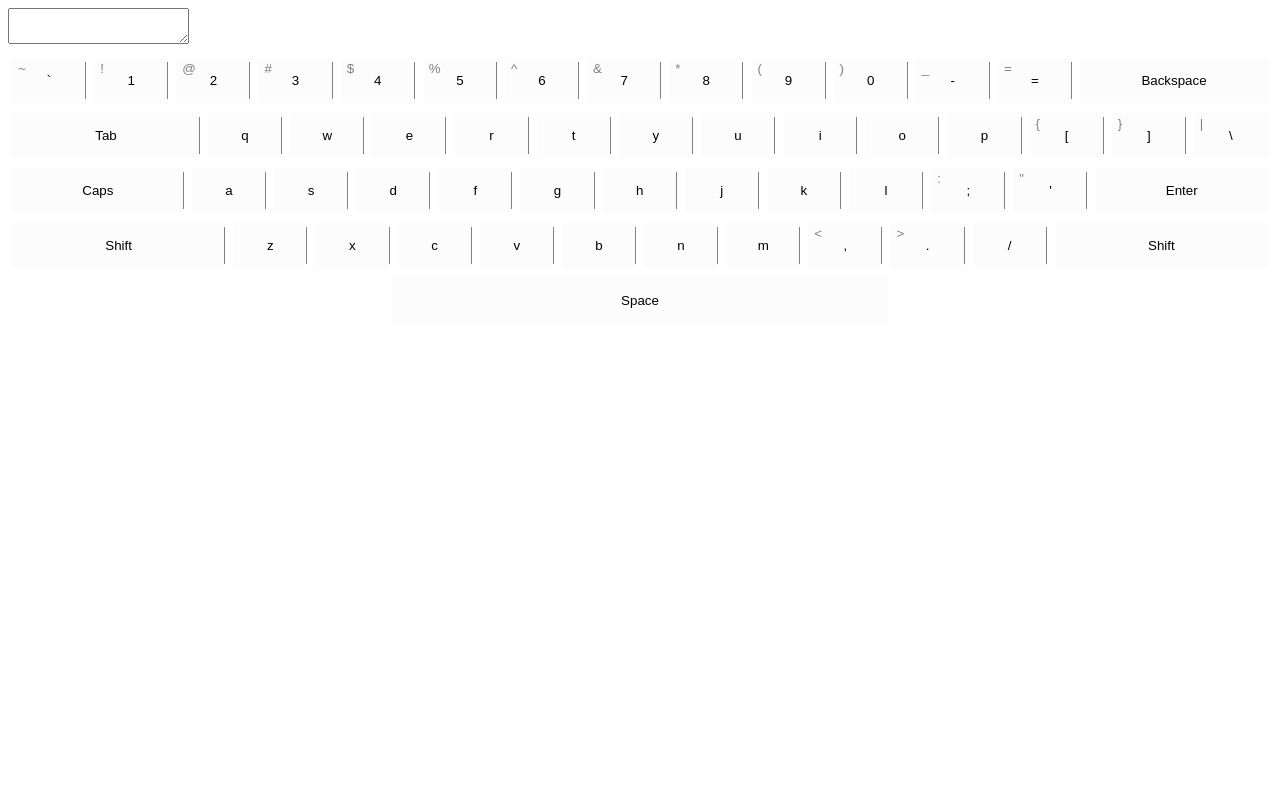
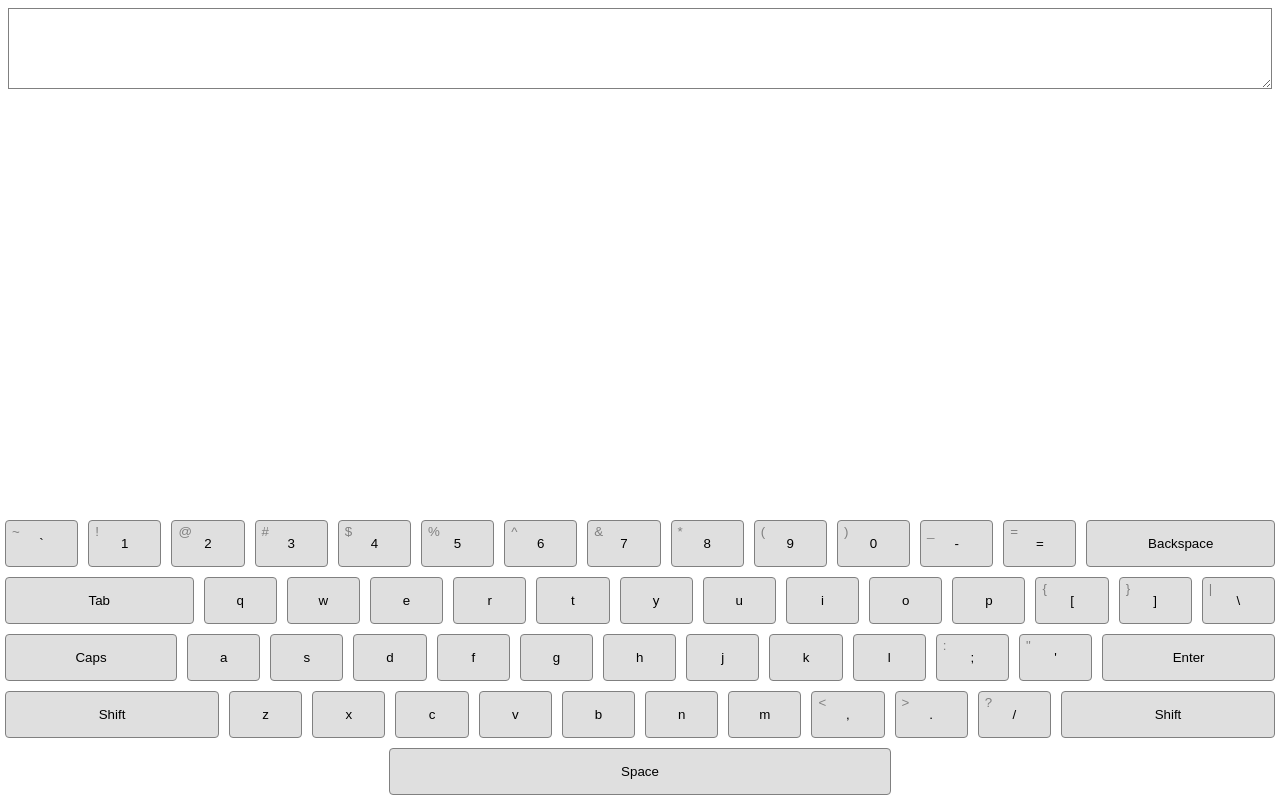
Before and after one commit to pesto-students/virtual_keyboardapp-Imagine-Me, a plain HTML site: page Project_VirtualKeyboard/index.html in a window 1280 px wide. Drawn offline with Linux system fonts and the light colour scheme.

Commit message:
keyboard changed to the bottom

```diff
--- a/Project_VirtualKeyboard/index.html
+++ b/Project_VirtualKeyboard/index.html
@@ -9,7 +9,7 @@
 </head>
 
 <body>
-    <textarea id="input"></textarea>
+    <textarea id="input" rows="5" readonly></textarea>
     <div id="virtual-keyboard">
     </div>
     <script type="module" src="./src/js/index.js"></script>
--- a/Project_VirtualKeyboard/src/css/style.css
+++ b/Project_VirtualKeyboard/src/css/style.css
@@ -1,13 +1,19 @@
 .keys {
     display: grid;
 }
-.keys:last-child{
-    justify-content: center;
+textarea{
+    width: 100%;
+    box-sizing: border-box;
+    border: 1px solid grey;
+}
+textarea:focus{
+    border: 1px solid grey;
+    outline: none;
 }
 
 .keys>button {
     position: relative;
-    padding: 10px 0;
+    padding: 14px 0;
     display: flex;
     justify-content: center;
     align-items: center;
@@ -49,10 +55,27 @@ button.key.active {
     color: red !important;
 }
 
+#virtual-keyboard{
+    position: fixed;
+    bottom: 0;
+    left: 0;
+    right: 0;
+}
+
 
 @media(min-width:720px) {
     .keys>button {
         padding: 15px;
         margin: 10px 4px 0 4px;
+        margin: 5px;
+        background-color: rgba(128, 128, 128, 0.253);
+        border: 1px solid grey;
+        border-radius: 4px;
+    }
+    .keys>button::after{
+        content: none !important;
+    }
+    .keys:last-child{
+        justify-content: center;
     }
 }
--- a/Project_VirtualKeyboard/src/js/render/app.js
+++ b/Project_VirtualKeyboard/src/js/render/app.js
@@ -7,9 +7,10 @@ const app = {
     init: () => {
         window.onresize = () => app.renderKeyboard()
         app.renderKeyboard()
+        const textarea = document.getElementById('input')
+        // textarea.focus()
         document.addEventListener('click', function (event) {
-            const textarea = document.getElementById('input')
-            textarea.focus()
+            // textarea.focus()
             if (event.target.classList.contains('key') || event.target.classList.contains('main') || event.target.classList.contains('secondary')) {
                 let button = event.target
                 if (button.tagName !== "BUTTON")
@@ -37,7 +38,6 @@ const app = {
                 // app.output.push(value)
                 textarea.value = app.output.join('')
                 textarea.scrollTop = textarea.scrollHeight;
-                document.getElementById('input').focus()
             }
         })
     },
--- a/Project_VirtualKeyboard/src/js/seed/keySeed.js
+++ b/Project_VirtualKeyboard/src/js/seed/keySeed.js
@@ -261,7 +261,8 @@ const keys = [
             value: "Enter",
             width: "auto",
             charCode: '\n',
-            alternate: '&#8629;'
+            alternate: '&#8629;',
+            isMobile: false
         },
     },
     {
@@ -338,7 +339,7 @@ const keys = [
         "11": {
             value: "/",
             width: "6.5%",
-            alternate: "?",
+            shift: "?",
             isMobile: false
         },
         "12": {
@@ -362,7 +363,6 @@ const keys = [
         "0": {
             value: "?/)",
             width: "6.5%",
-            mobileWidth: "40px",
             charCode: 'symbols',
             isMobile: true
         },
@@ -384,11 +384,11 @@ const keys = [
             mobileWidth: "40px",
             isMobile: true
         },
-        "5": {
-            value: "?/)",
-            width: "6.5%",
-            mobileWidth: "40px",
-            charCode: 'symbols',
+        "12": {
+            value: "Enter",
+            width: "auto",
+            charCode: '\n',
+            alternate: '&#8629;',
             isMobile: true
         },
     }
@@ -564,7 +564,6 @@ let symbolKeys = [
         "0": {
             value: "aA",
             width: "6.5%",
-            mobileWidth: "40px",
             charCode: 'symbols',
             isMobile: true
         },
@@ -578,7 +577,6 @@ let symbolKeys = [
         "2": {
             value: "aA",
             width: "6.5%",
-            mobileWidth: "40px",
             charCode: 'symbols',
             isMobile: true
         },
```
